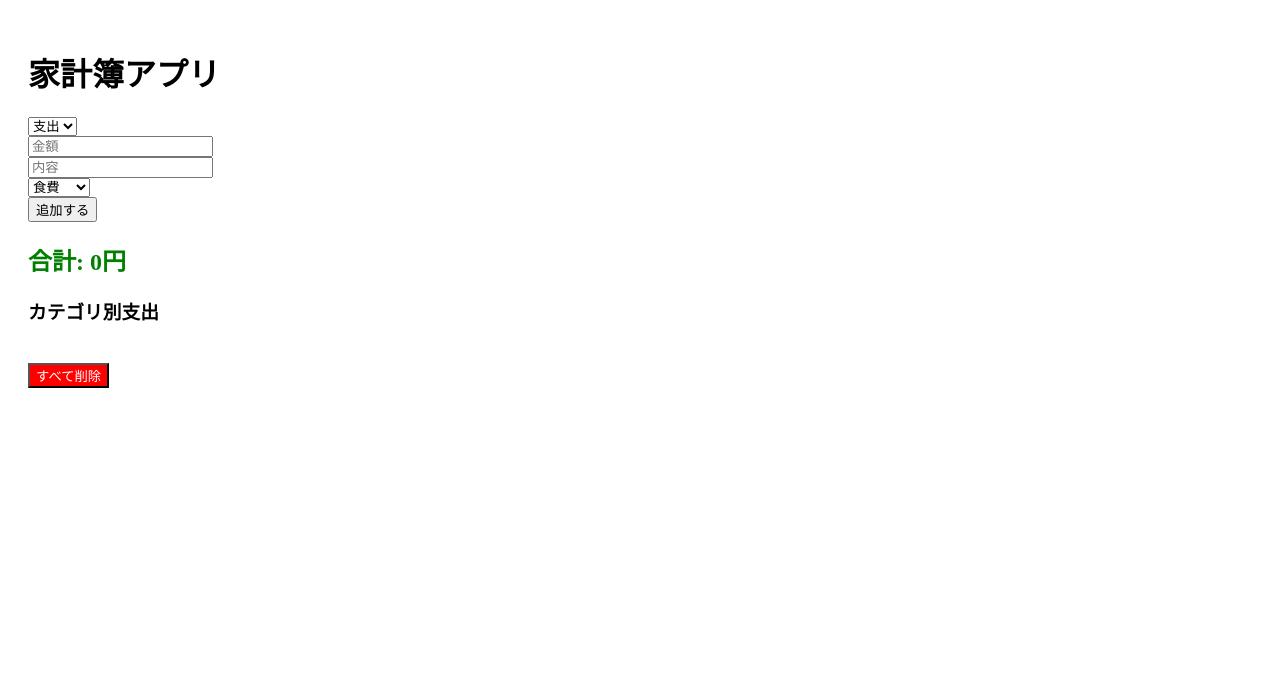
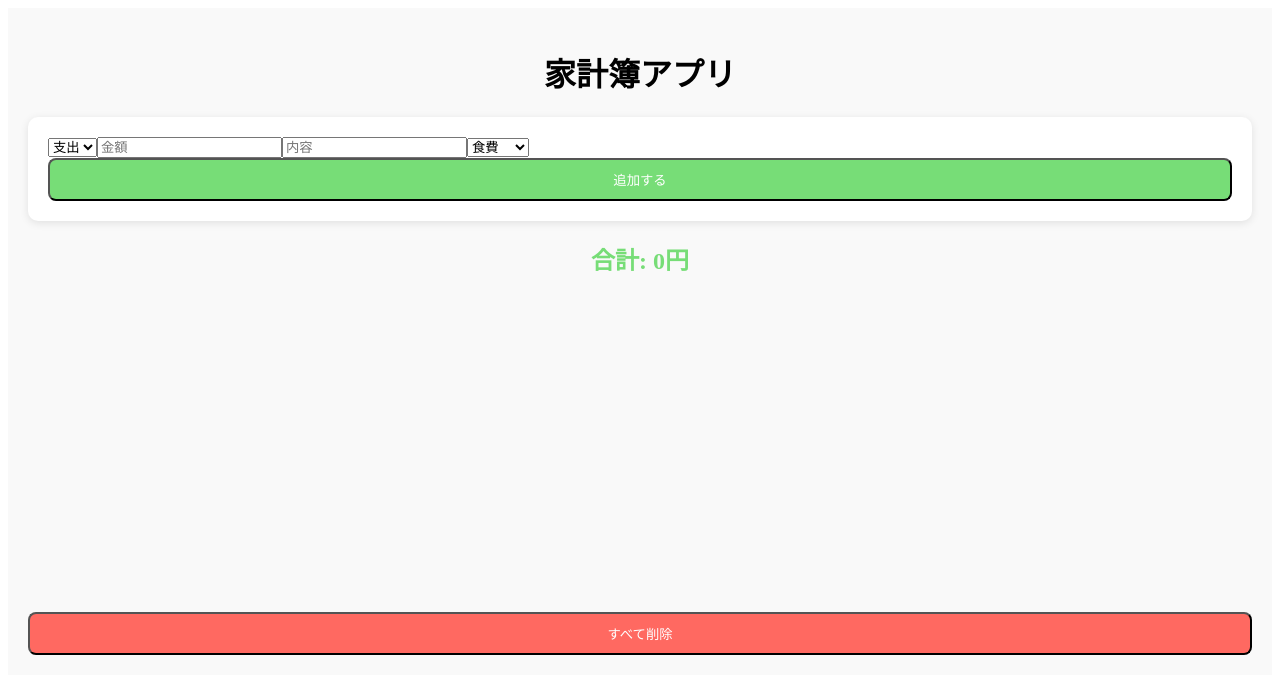
Before and after one commit to yosimutu-tech/kakeibo-app, a Next.js app: page / in a window 1280 px wide. Shown: the top 694 px of the page. Built offline with nearby package versions, Linux system fonts and the light colour scheme.

Commit message:
Integrate chart.js for expense visualization

```diff
--- a/app/page.tsx
+++ b/app/page.tsx
@@ -1,5 +1,14 @@
 "use client";
 import { useState, useEffect } from "react";
+import {
+  Chart as ChartJS,
+  ArcElement,
+  Tooltip,
+  Legend,
+} from "chart.js";
+import { Pie } from "react-chartjs-2";
+
+ChartJS.register(ArcElement, Tooltip, Legend);
 
 type Item = {
   id: number;
@@ -17,15 +26,11 @@ export default function Home() {
   const [category, setCategory] = useState("食費");
   const [items, setItems] = useState<Item[]>([]);
 
-  // 🔹 読み込み
   useEffect(() => {
     const saved = localStorage.getItem("kakeibo");
-    if (saved) {
-      setItems(JSON.parse(saved));
-    }
+    if (saved) setItems(JSON.parse(saved));
   }, []);
 
-  // 🔹 追加
   const handleAdd = () => {
     if (!amount || !text) return;
 
@@ -46,44 +51,66 @@ export default function Home() {
     setText("");
   };
 
-  // 🔹 削除
   const handleDelete = (id: number) => {
-    const updated = items.filter((item) => item.id !== id);
+    const updated = items.filter((i) => i.id !== id);
     setItems(updated);
     localStorage.setItem("kakeibo", JSON.stringify(updated));
   };
 
-  // 🔹 全削除
   const handleClear = () => {
     setItems([]);
     localStorage.removeItem("kakeibo");
   };
 
-  // 🔹 合計
+  // 合計
   const total = items.reduce((sum, item) => {
     return item.type === "income"
       ? sum + item.amount
       : sum - item.amount;
   }, 0);
 
-  // 🔥 カテゴリ別合計（ここが今回のメイン！）
+  // カテゴリ集計
   const categoryTotals: { [key: string]: number } = {};
-
   items.forEach((item) => {
     if (item.type === "expense") {
-      if (!categoryTotals[item.category]) {
-        categoryTotals[item.category] = 0;
-      }
-      categoryTotals[item.category] += item.amount;
+      categoryTotals[item.category] =
+        (categoryTotals[item.category] || 0) + item.amount;
     }
   });
 
+  // 🎨 パステルカラー
+  const pastelColors = [
+    "#FFB3BA",
+    "#FFDFBA",
+    "#FFFFBA",
+    "#BAFFC9",
+    "#BAE1FF",
+  ];
+
+  // 📊 グラフデータ
+  const chartData = {
+    labels: Object.keys(categoryTotals),
+    datasets: [
+      {
+        data: Object.values(categoryTotals),
+        backgroundColor: pastelColors,
+      },
+    ],
+  };
+
   return (
-    <div style={{ padding: 20 }}>
-      <h1>家計簿アプリ</h1>
+    <div style={{ padding: 20, background: "#f9f9f9" }}>
+      <h1 style={{ textAlign: "center" }}>家計簿アプリ</h1>
 
-      {/* 入力エリア */}
-      <div style={{ marginBottom: 20 }}>
+      {/* 入力 */}
+      <div
+        style={{
+          background: "#fff",
+          padding: 20,
+          borderRadius: 10,
+          boxShadow: "0 2px 8px rgba(0,0,0,0.1)",
+        }}
+      >
         <select
           value={type}
           onChange={(e) =>
@@ -94,15 +121,11 @@ export default function Home() {
           <option value="expense">支出</option>
         </select>
 
-        <br />
-
         <input
           placeholder="金額"
           value={amount}
           onChange={(e) => setAmount(e.target.value)}
         />
-
-        <br />
 
         <input
           placeholder="内容"
@@ -110,9 +133,6 @@ export default function Home() {
           onChange={(e) => setText(e.target.value)}
         />
 
-        <br />
-
-        {/* 🔥 カテゴリ */}
         {type === "expense" && (
           <select
             value={category}
@@ -126,25 +146,34 @@ export default function Home() {
           </select>
         )}
 
-        <br />
-
-        <button onClick={handleAdd}>追加する</button>
+        <button
+          onClick={handleAdd}
+          style={{
+            background: "#77dd77",
+            color: "white",
+            borderRadius: 8,
+            padding: 10,
+            width: "100%",
+          }}
+        >
+          追加する
+        </button>
       </div>
 
       {/* 合計 */}
-      <h2 style={{ color: total >= 0 ? "green" : "red" }}>
+      <h2
+        style={{
+          textAlign: "center",
+          color: total >= 0 ? "#77dd77" : "#ff6961",
+        }}
+      >
         合計: {total}円
       </h2>
 
-      {/* 🔥 カテゴリ別合計 */}
-      <h3>カテゴリ別支出</h3>
-      <ul>
-        {Object.entries(categoryTotals).map(([cat, amount]) => (
-          <li key={cat}>
-            {cat}: {amount}円
-          </li>
-        ))}
-      </ul>
+      {/* 📊 グラフ */}
+      <div style={{ maxWidth: 300, margin: "0 auto" }}>
+        <Pie data={chartData} />
+      </div>
 
       {/* 一覧 */}
       <ul>
@@ -152,13 +181,13 @@ export default function Home() {
           <li key={item.id}>
             <span
               style={{
-                color: item.type === "income" ? "green" : "red",
+                color:
+                  item.type === "income"
+                    ? "#77dd77"
+                    : "#ff6961",
               }}
             >
-              {item.date}{" "}
-              {item.type === "income" ? "収入" : "支出"}：
-              {item.text} ({item.amount}円)
-              {item.type === "expense" && `【${item.category}】`}
+              {item.date} {item.text} ({item.amount}円)
             </span>
 
             <button onClick={() => handleDelete(item.id)}>
@@ -168,13 +197,14 @@ export default function Home() {
         ))}
       </ul>
 
-      {/* 全削除 */}
       <button
         onClick={handleClear}
         style={{
-          background: "red",
+          background: "#ff6961",
           color: "white",
-          marginTop: 20,
+          width: "100%",
+          padding: 10,
+          borderRadius: 8,
         }}
       >
         すべて削除
```
